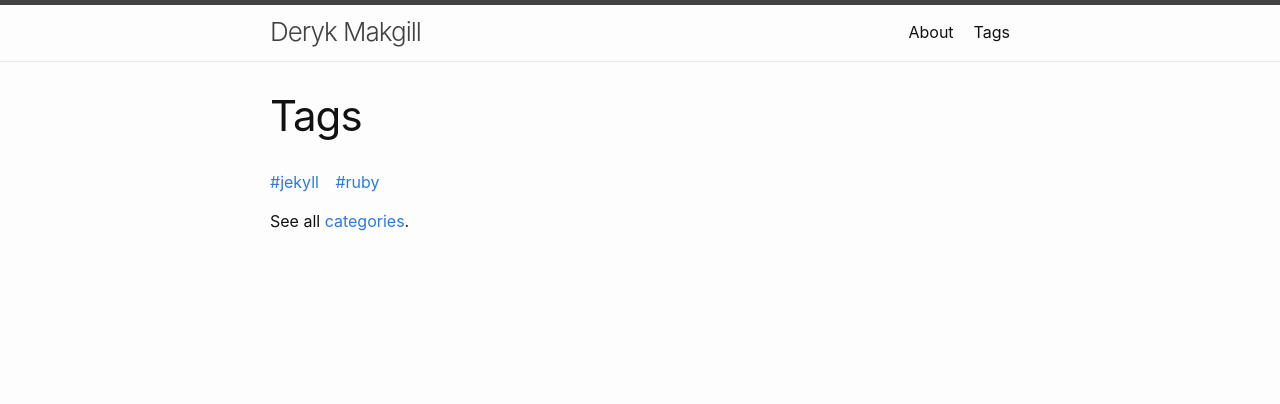
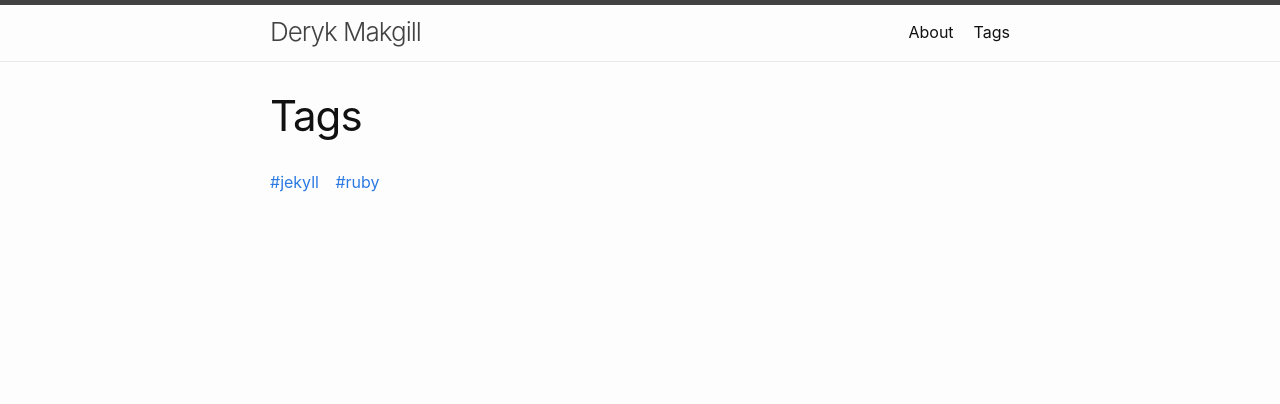
Before and after one commit to derykmakgill/krawisz, a Jekyll site: the page built from tags.html, in a window 1280 px wide. Shown: the top 404 px of the page. Built offline with Jekyll 4.4.1, drawn with Linux system fonts in a browser that asks for light colours.

Commit message:
Update tags.html

```diff
--- a/tags.html
+++ b/tags.html
@@ -10,5 +10,3 @@ permalink: tags
     <li class="tag__item"><a href="{{ site.url }}/tag/{{ tag[0] }}/" title="{{ tag_name }}">#{{ tag_name }}</a></li>
   {% endfor %}
 </ul>
-
-<p>See all <a href="/categories.html">categories</a>.</p>
```
